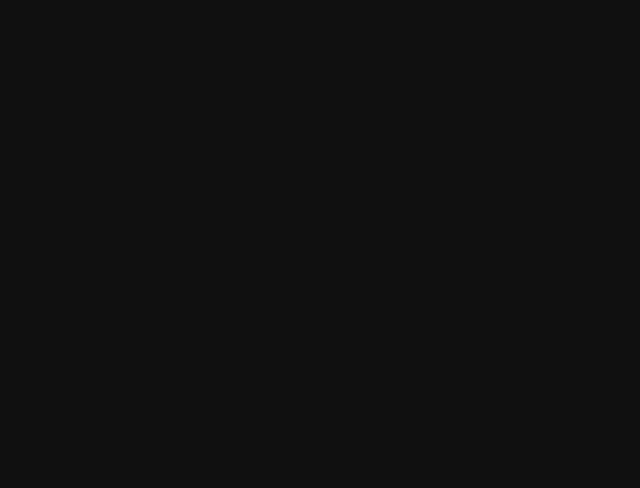
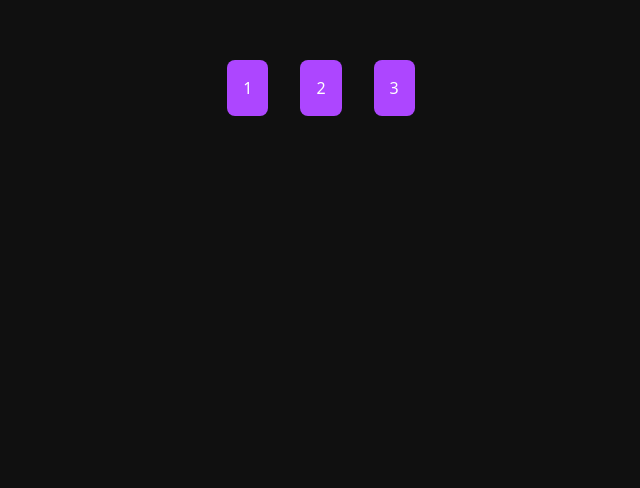
Before and after one commit to Tamalckb531/Learning-Motion, a Next.js app in the folder demos/: page / in a window 1280 px wide. Shown: the part 312-800 px from the top of the page, without its empty margins (335-975 px from the left). Built offline with nearby package versions, Linux system fonts and the light colour scheme.

Commit message:
WhileView -> Add TimeLine animation

```diff
--- a/demos/src/app/page.tsx
+++ b/demos/src/app/page.tsx
@@ -7,8 +7,8 @@ export default function Home() {
   return (
     <div className="">
       {/* <StaggeredList /> */}
-      <CardFlip />
-      {/* <TimelineAnimation /> */}
+      {/* <CardFlip /> */}
+      <TimelineAnimation />
       {/* <InteractiveCard /> */}
     </div>
   );
--- a/demos/src/projects/WhileView/TimelineAnimation.tsx
+++ b/demos/src/projects/WhileView/TimelineAnimation.tsx
@@ -1,7 +1,30 @@
 import React from "react";
+import * as motion from "motion/react-client";
 
 const TimelineAnimation = () => {
-  return <div>TimelineAnimation</div>;
+  const itemVariants = {
+    hidden: { opacity: 0, scale: 0.5, rotate: 180 },
+    visible: { opacity: 1, scale: 1, rotate: 0 },
+  };
+
+  return (
+    <motion.div
+      className=" flex items-center"
+      initial="hidden"
+      whileInView="visible"
+      transition={{ staggerChildren: 0.5 }}
+    >
+      {[1, 2, 3].map((item) => (
+        <motion.div
+          key={item}
+          variants={itemVariants}
+          className=" bg-purple-500 ml-[2rem] p-4 text-white my-2 rounded-lg"
+        >
+          {item}
+        </motion.div>
+      ))}
+    </motion.div>
+  );
 };
 
 export default TimelineAnimation;
```
